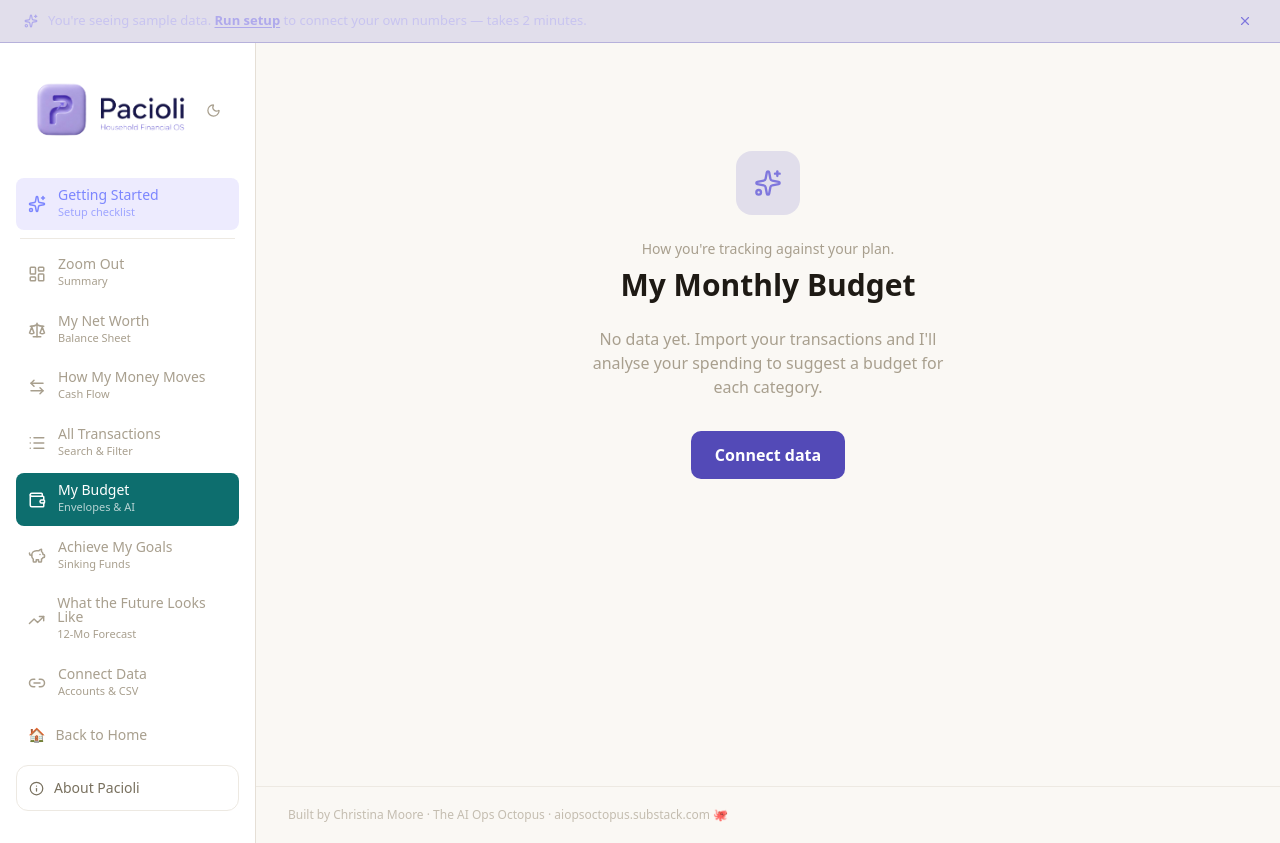
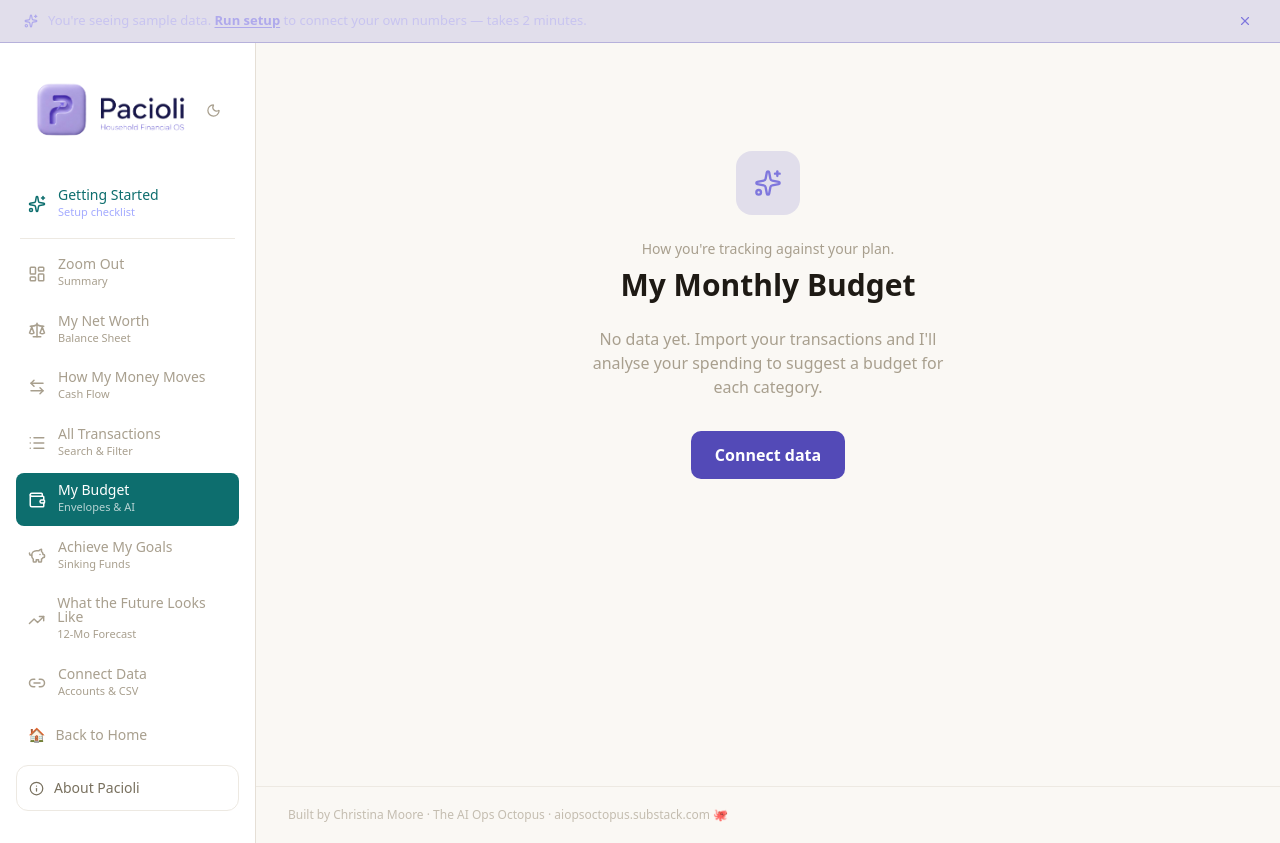
Before and after one commit to aiopsoctopus/pacioli, a Next.js app: page /budget in a window 1280 px wide. Built offline with nearby package versions, Linux system fonts and the light colour scheme; a web font is replaced by a local one.

Commit message:
Dashboard: Warm Stone color scheme + fix nav indigo refs

```diff
--- a/components/nav.tsx
+++ b/components/nav.tsx
@@ -83,10 +83,10 @@ export default function Nav() {
               className={`flex items-center gap-3 px-3 py-2.5 rounded-lg transition-all group ${
                 path === "/getting-started"
                   ? "pacioli-bg-nav-active pacioli-text-nav-active"
-                  : "text-indigo-400 bg-indigo-600/10 hover:bg-indigo-600/20"
+                  : "pacioli-accent pacioli-bg-nav-hover"
               }`}
             >
-              <Sparkles size={18} className={path === "/getting-started" ? "pacioli-icon-active" : "text-indigo-400"} />
+              <Sparkles size={18} className={path === "/getting-started" ? "pacioli-icon-active" : "pacioli-accent"} />
               <div>
                 <p className="text-sm font-medium leading-none">Getting Started</p>
                 <p className={`text-[11px] mt-0.5 ${path === "/getting-started" ? "opacity-70" : "text-indigo-400/70"}`}>Setup checklist</p>
@@ -132,8 +132,8 @@ export default function Nav() {
           href="/about"
           className={`flex items-center gap-2.5 px-3 py-3 rounded-xl text-sm font-medium transition-colors border ${
             path === "/about"
-              ? "pacioli-bg-nav-active pacioli-text-nav-active border-indigo-500/30"
-              : "pacioli-text-secondary hover:pacioli-text-primary pacioli-border-subtle hover:border-indigo-500/30"
+              ? "pacioli-bg-nav-active pacioli-text-nav-active pacioli-border-accent"
+              : "pacioli-text-secondary hover:pacioli-text-primary pacioli-border-subtle"
           }`}
         >
           <Info size={15} />
```
